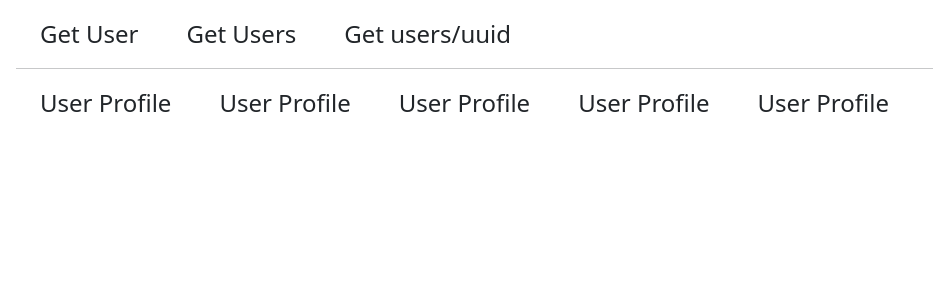
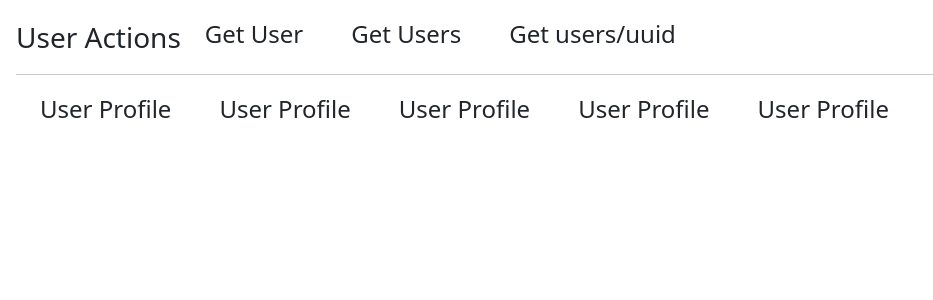
Before and after one commit to BerjisTech/proz-workspace, an Angular app: page /landing in a window 1280 px wide. Shown: the top 300 px of the page, without its empty margins (0-933 px from the left). Built offline with nearby package versions, Linux system fonts and the light colour scheme.

Commit message:
User Actions title

```diff
--- a/projects/proz-test-app/src/app/pages/landing/landing.component.html
+++ b/projects/proz-test-app/src/app/pages/landing/landing.component.html
@@ -1,4 +1,5 @@
 <div class="w-screen h-screen bg-slate-100 p-3">
+    <span class="table fs-3">User Actions</span>
     <span (click)="getActiveUser()" class="inline-table m-2 p-3 fs-4 text-slate-100 bg-slate-950 hover:text-slate-950 hover:bg-slate-100 border-1 border-solid border-slate-950 rounded-md" role="button">Get User</span>
     <span (click)="getUser()" class="inline-table m-2 p-3 fs-4 text-slate-100 bg-slate-950 hover:text-slate-950 hover:bg-slate-100 border-1 border-solid border-slate-950 rounded-md" role="button">Get Users</span>
     <span (click)="getUser()" class="inline-table m-2 p-3 fs-4 text-slate-100 bg-slate-950 hover:text-slate-950 hover:bg-slate-100 border-1 border-solid border-slate-950 rounded-md" role="button">Get users/uuid</span>
```
